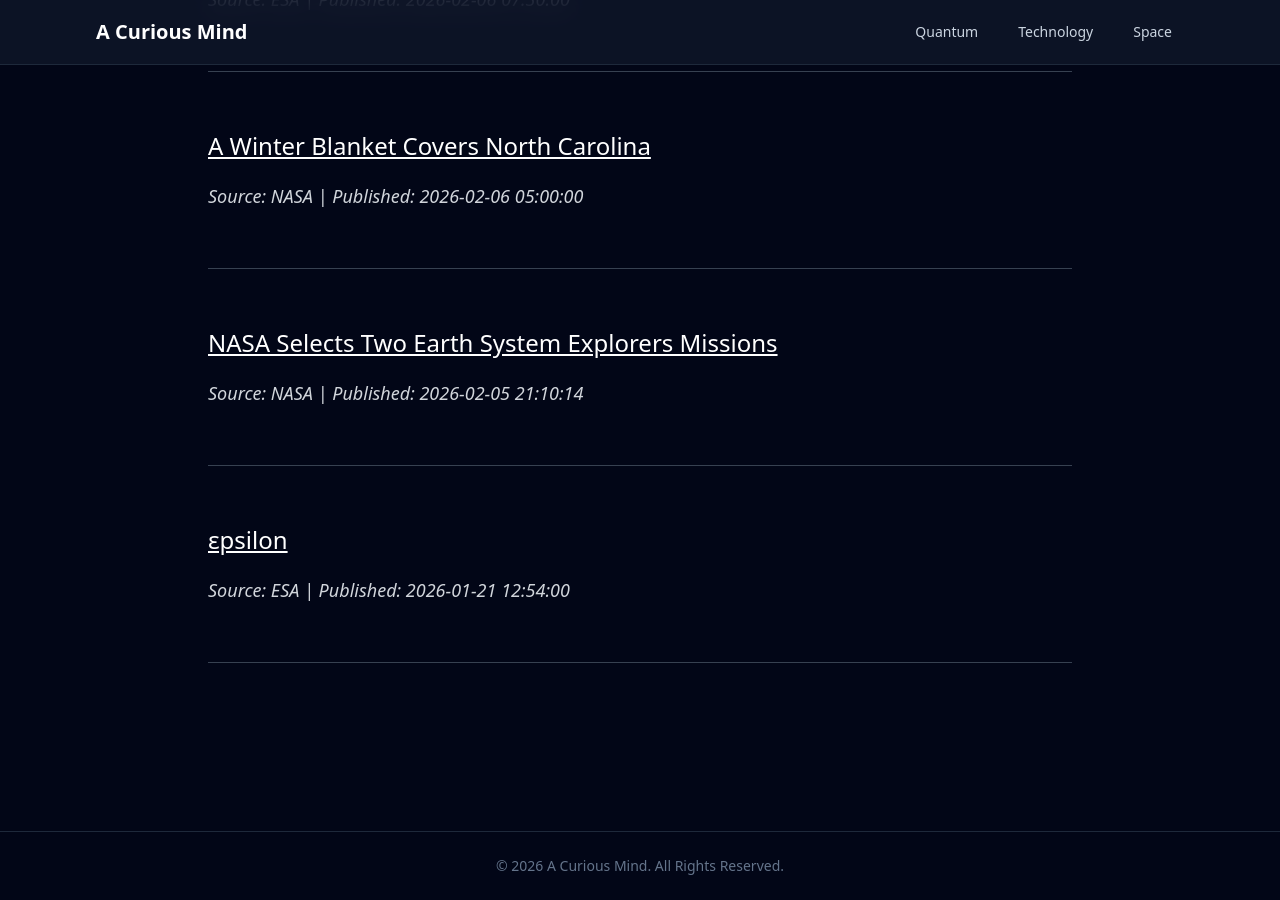
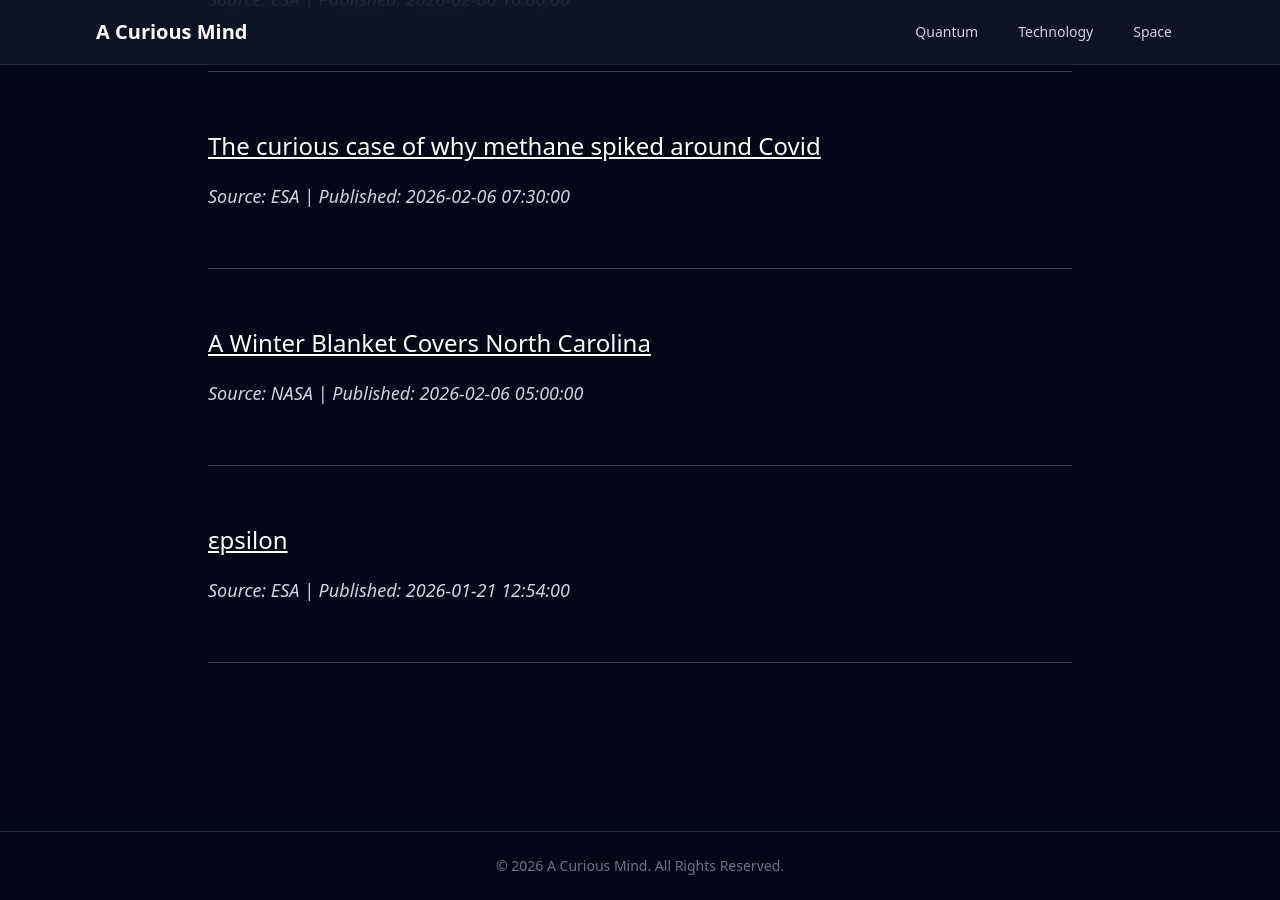
Before and after one commit to onehl7/onehl7.github.io, a Jekyll site: the page built from _posts/2025-11-22-space-updates.md, in a window 1280 px wide and 900 px high, scrolled down 1609 px. Built offline with Jekyll 4.4.1, drawn with Linux system fonts in a browser that asks for light colours; nearby versions of some CDN libraries; some of the changed text lies outside the part shown.

Commit message:
Update space news data

```diff
--- a/_data/space_news.json
+++ b/_data/space_news.json
@@ -1,4 +1,10 @@
 [
+  {
+    "source": "NASA",
+    "title": "A Grand, Snow-Rimmed Canyon",
+    "link": "https://science.nasa.gov/earth/earth-observatory/a-grand-snow-rimmed-canyon/",
+    "published": "2026-02-07 05:01:00"
+  },
   {
     "source": "NASA",
     "title": "NASA Sets Coverage for Agency\u2019s SpaceX Crew-12 Launch, Docking",
@@ -48,12 +54,6 @@
     "published": "2026-02-06 05:00:00"
   },
   {
-    "source": "NASA",
-    "title": "NASA Selects Two Earth System Explorers Missions",
-    "link": "https://www.nasa.gov/news-release/nasa-selects-two-earth-system-explorers-missions/",
-    "published": "2026-02-05 21:10:14"
-  },
-  {
     "source": "ESA",
     "title": "\u03b5psilon",
     "link": "https://www.esa.int/Science_Exploration/Human_and_Robotic_Exploration/epsilon",
```
